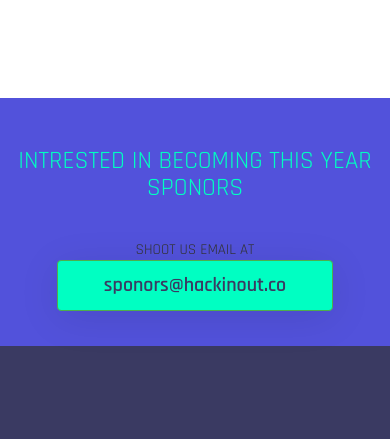
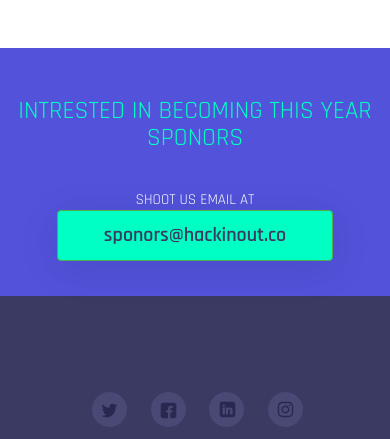
Before and after one commit to hackinout/InOut4-landing, a plain HTML site: page index.html in a window 390 px wide. Shown: the part 1885-2324 px from the top of the page. Drawn offline with Linux system fonts and the light colour scheme.

Commit message:
sponsor section [NORT]

```diff
--- a/css/main.css
+++ b/css/main.css
@@ -299,18 +299,19 @@ footer {
 }
 .money {
     background-color:#5252DB;
-    margin-top:100px;
+    margin-top: 100px;
 }
 .money h1 {
     margin-top: 100px;
     text-transform: uppercase;
     color: #00FFC2;
-    font-size:25px;
+    font-size: 25px;
 }
 .money p {
     font-size: 15px;
     text-transform: uppercase;
-    margin-top:92px;
+    margin-top: 92px;
+    color: #ffffff
 }
 .btn-success {
     font-size: 20px;
@@ -420,6 +421,9 @@ footer {
         text-align: center;
         margin-top: 50px;
     }
+    .money {
+        margin-top: 50px;
+    }
 }
 @media (min-width: 1920px) {
     header {
--- a/js/main.js
+++ b/js/main.js
@@ -32,10 +32,8 @@ console.log("windowHeight:", windowHeight)
 $(document).ready(function () {
 	var url = $("#video")[0].src
 	$('#play-video').on('click', function (ev) {
-
 		$("#video")[0].src = url + "?autoplay=1";
 		ev.preventDefault();
-
 	});
 	$("#play-modal").on('hidden.bs.modal', function (e) {
 		$("#play-modal iframe").attr("src", url);
```
